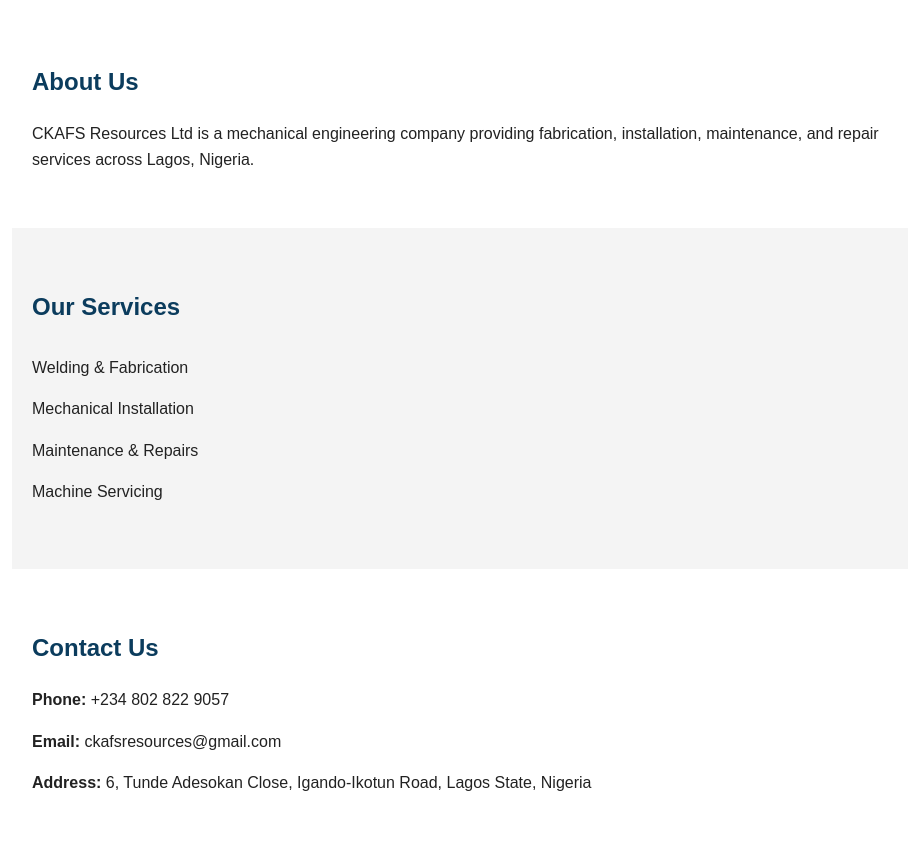
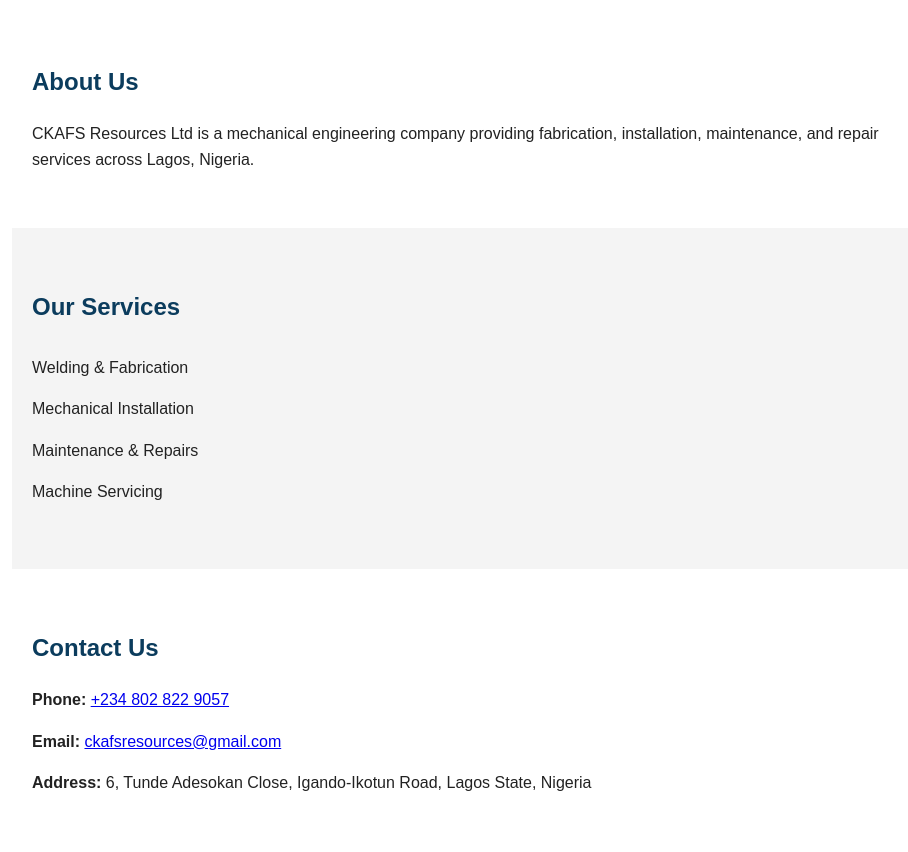
Before and after one commit to davidekundayo88-cmyk/ckafs-resources, a plain HTML site: page index.html in a window 1280 px wide. Shown: the part 797-1649 px from the top of the page, without its empty margins (158-1066 px from the left). Drawn offline with Linux system fonts and the light colour scheme.

Commit message:
Improve contact section and WhatsApp link

```diff
--- a/index.html
+++ b/index.html
@@ -35,13 +35,13 @@
 
   <section class="section">
     <h2 id="contact">Contact Us</h2>
-    <p><strong>Phone:</strong> +234 802 822 9057</p>
-    <p><strong>Email:</strong> ckafsresources@gmail.com</p>
+   <p><strong>Phone:</strong> <a href="tel:+2348028229057">+234 802 822 9057</a></p>
+    <p><strong>Email:</strong> <a href="mailto:ckafsresources@gmail.com">ckafsresources@gmail.com</a></p>
     <p><strong>Address:</strong> 6, Tunde Adesokan Close, Igando-Ikotun Road, Lagos State, Nigeria</p>
   </section>
 
   <!-- WhatsApp Button -->
-  <a href="https://wa.me/2348028229057" class="whatsapp" target="_blank">
+<a href="https://wa.me/2348028229057?text=Hello%20CKAFS%20Resources%20Ltd,%20I%20need%20your%20services" class="whatsapp" target="_blank">
     💬 Chat on WhatsApp
   </a>
 
```
